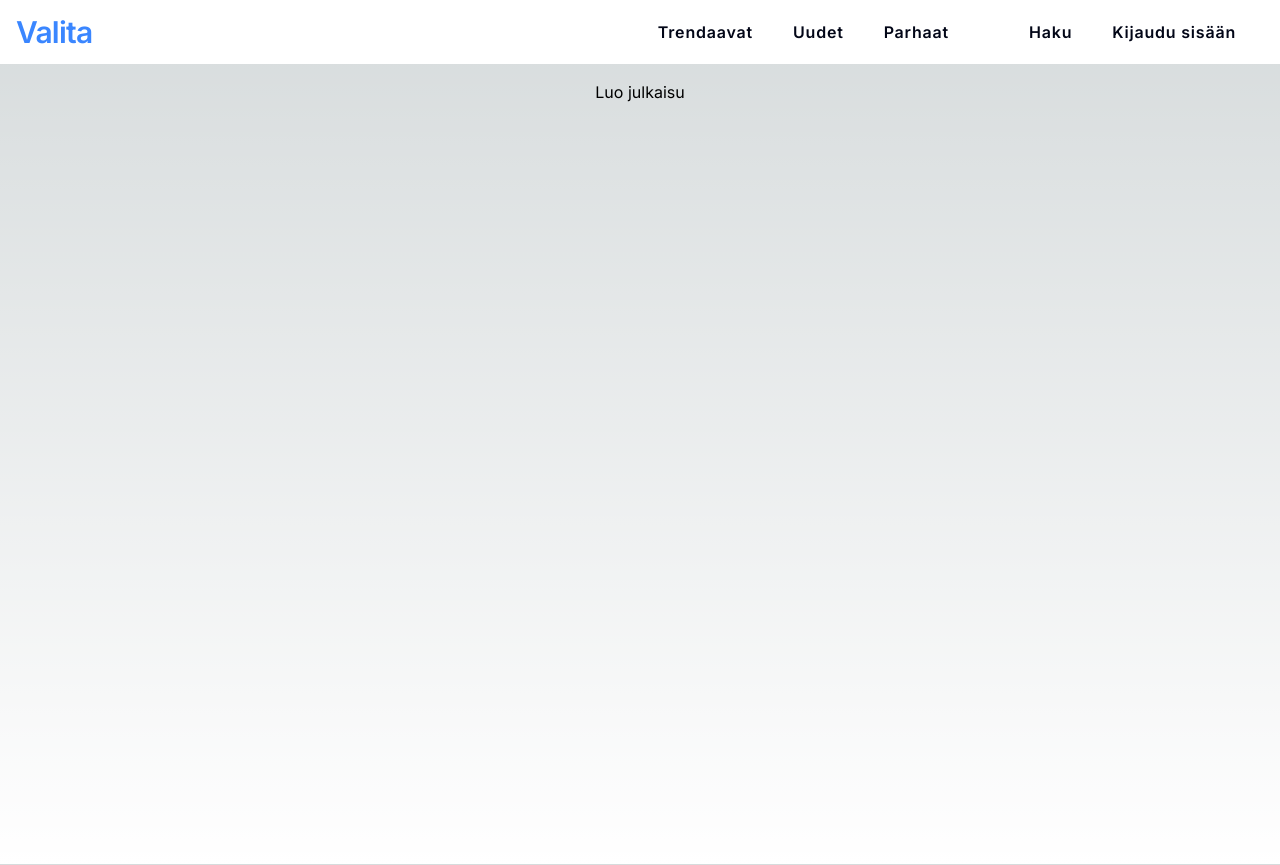
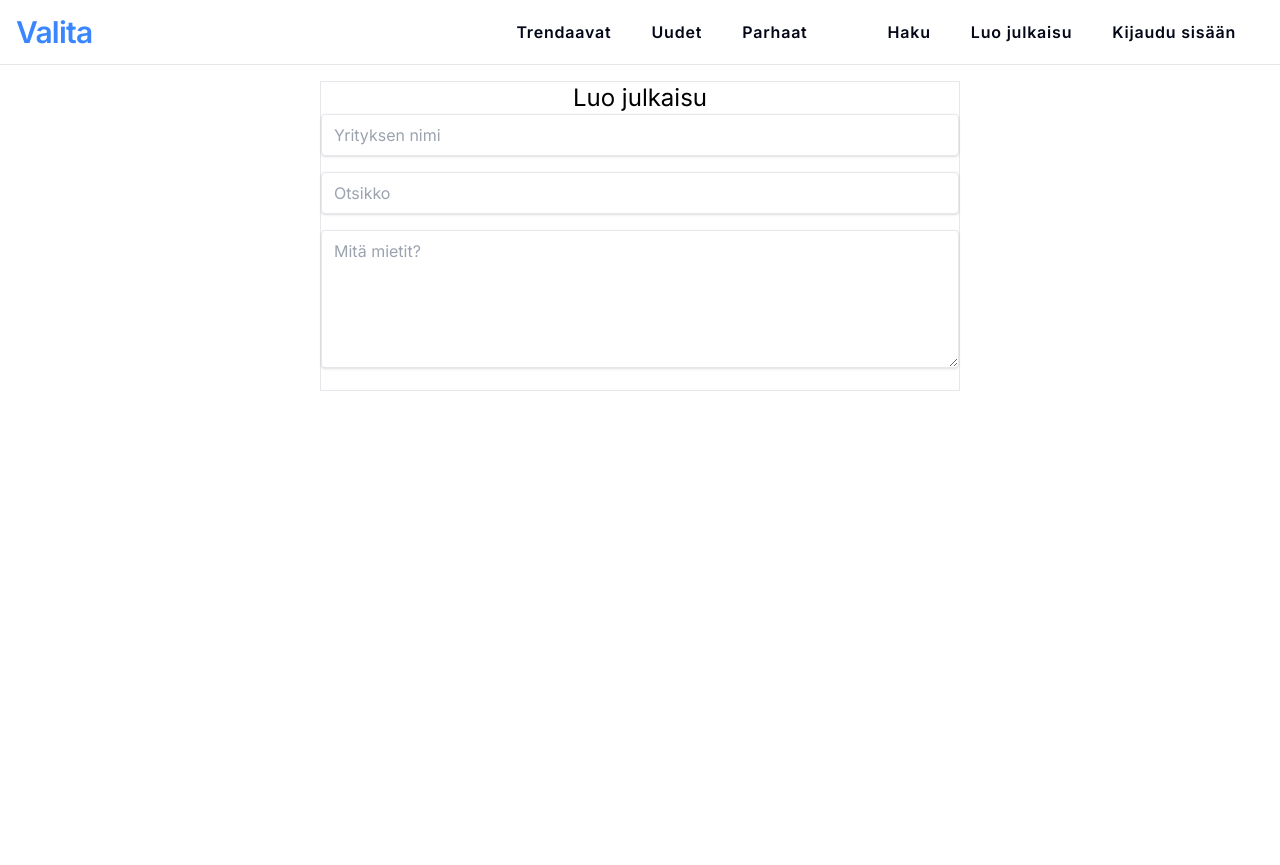
Before and after one commit to emintt/Valita, a Next.js app: page /create in a window 1280 px wide. Built offline with nearby package versions, Linux system fonts and the light colour scheme.

Commit message:
post form start

```diff
--- a/src/app/create/page.tsx
+++ b/src/app/create/page.tsx
@@ -1,7 +1,10 @@
+import PostForm from "@/components/PostForm";
+
 const Page = () => {
   return (
-    <div>
-      <h2>Luo julkaisu</h2>
+    <div className="  w-[640px] border border-gray-200">
+      <h2 className=" text-2xl text-center">Luo julkaisu</h2>
+      <PostForm />
     </div>
   );
 };
--- a/src/app/layout.tsx
+++ b/src/app/layout.tsx
@@ -23,7 +23,7 @@ export default function RootLayout({
     <html lang="fi">
       <body className={inter.className}>
         <NavBar font={almarai.className} />
-        <main className="flex min-h-screen flex-col items-center p-4">
+        <main className="flex min-h-screen flex-col items-center p-4 bg-white">
           {children}
         </main>
       </body>
--- a/src/components/NavBar.tsx
+++ b/src/components/NavBar.tsx
@@ -2,7 +2,7 @@ import Link from "next/link";
 
 const NavBar = ({font} : {font: string}) => {
   return (
-    <nav className="flex items-center justify-end flex-wrap bg-white py-2 px-4 tracking-wider">
+    <nav className="flex items-center justify-end flex-wrap bg-white py-2 px-4 tracking-wider border-b border-gray-200">
       <div className="flex items-center flex-shrink-0 text-white mr-auto">
         <Link href="/">
           <span className="font-semibold text-3xl tracking-tight text-blue-violet">
@@ -48,14 +48,14 @@ const NavBar = ({font} : {font: string}) => {
               Haku
             </Link>
           </li>
-          {/* <li className="lg:mr-4">
+          <li className="lg:mr-4">
             <Link
               href="/create"
               className="block lg:inline-block lg:mt-0 text-slate-950 font-semibold p-3 hover:text-purple"
             >
               Luo julkaisu
             </Link>
-          </li> */}
+          </li>
 
           <li className="lg:mr-4">
             <Link
--- /dev/null
+++ b/src/components/PostForm.tsx
@@ -0,0 +1,58 @@
+'use client'
+
+
+export const revalidate = 0;
+
+const PostForm =  () => {
+  return (
+    <div>
+      <form action="">
+        <div className="mb-4">
+          <label
+            htmlFor="company_name"
+          >
+            <span className="hidden">Company name</span>
+            <input
+              type="text"
+              name="company_name"
+              id="company_name"
+              className="shadow border rounded w-full py-2 px-3 text-gray-800 focus:outline-none focus:shadow-outline"
+              placeholder="Yrityksen nimi"
+            />
+          </label>
+        </div>
+        <div className="mb-4">
+          <label
+            htmlFor="company_name"
+          >
+            <span className="hidden">Title</span>
+            <input
+              type="text"
+              name="title"
+              id="title"
+              className="shadow border rounded w-full py-2 px-3 text-gray-800 focus:outline-none focus:shadow-outline"
+              placeholder="Otsikko"
+            />
+          </label>
+        </div>
+        <div className="mb-4">
+          <label
+            htmlFor="company_name"
+          >
+            <span className="hidden">Content</span>
+            <textarea
+              cols={30}
+              rows= {5}
+              name="content"
+              id="content"
+              className="shadow border rounded w-full py-2 px-3 text-gray-800 focus:outline-none focus:shadow-outline"
+              placeholder="Mitä mietit?"
+            ></textarea>
+          </label>
+        </div>
+      </form>
+    </div>
+  );
+};
+
+export default PostForm;
```
